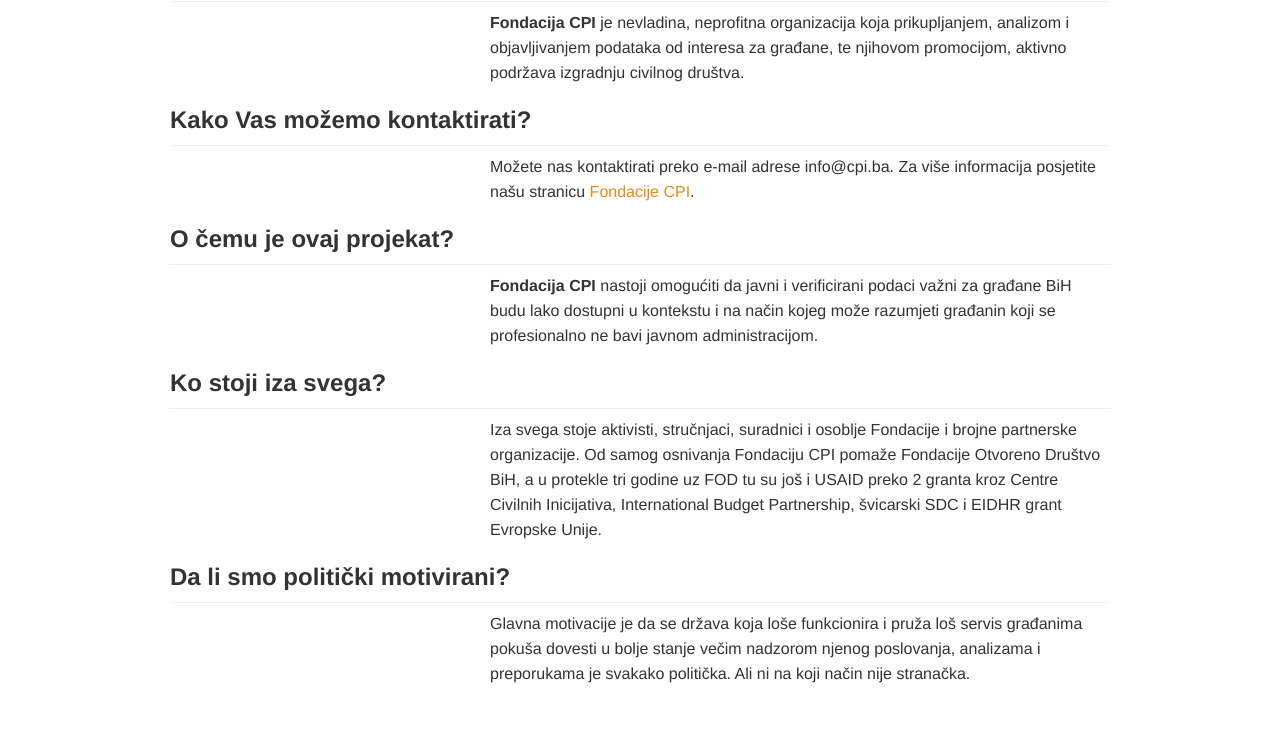
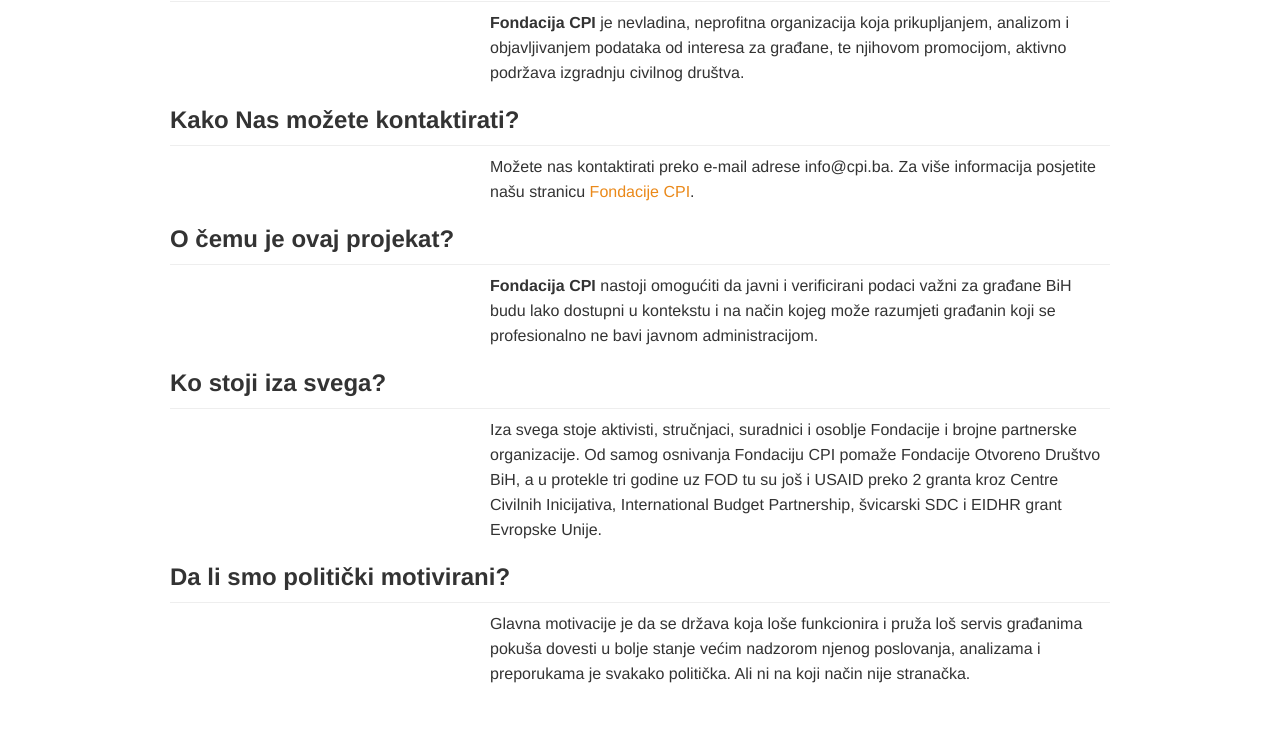
Before and after one commit to openspending/budzeti.ba, a Jekyll site: the page built from about.html, in a window 1280 px wide. Shown: the part 187-921 px from the top of the page. Built offline with Jekyll 4.4.1, drawn with Linux system fonts in a browser that asks for light colours; nearby versions of some CDN libraries; some web fonts are replaced.

Commit message:
Update about.html

```diff
--- a/about.html
+++ b/about.html
@@ -11,7 +11,7 @@
   </div>
 </div>
 
-<h2 class="page-header">Kako Vas možemo kontaktirati?</h2>
+<h2 class="page-header">Kako Nas možete kontaktirati?</h2>
 
 <div class="row">
   <div class="span8 offset4">
@@ -39,6 +39,6 @@
 
 <div class="row">
   <div class="span8 offset4">
-    <p>Glavna motivacije je da se država koja loše funkcionira i pruža loš servis građanima pokuša dovesti u bolje stanje večim nadzorom njenog poslovanja, analizama i preporukama je svakako politička. Ali ni na koji način nije stranačka.</p>
+    <p>Glavna motivacije je da se država koja loše funkcionira i pruža loš servis građanima pokuša dovesti u bolje stanje većim nadzorom njenog poslovanja, analizama i preporukama je svakako politička. Ali ni na koji način nije stranačka.</p>
   </div>
 </div>
```
